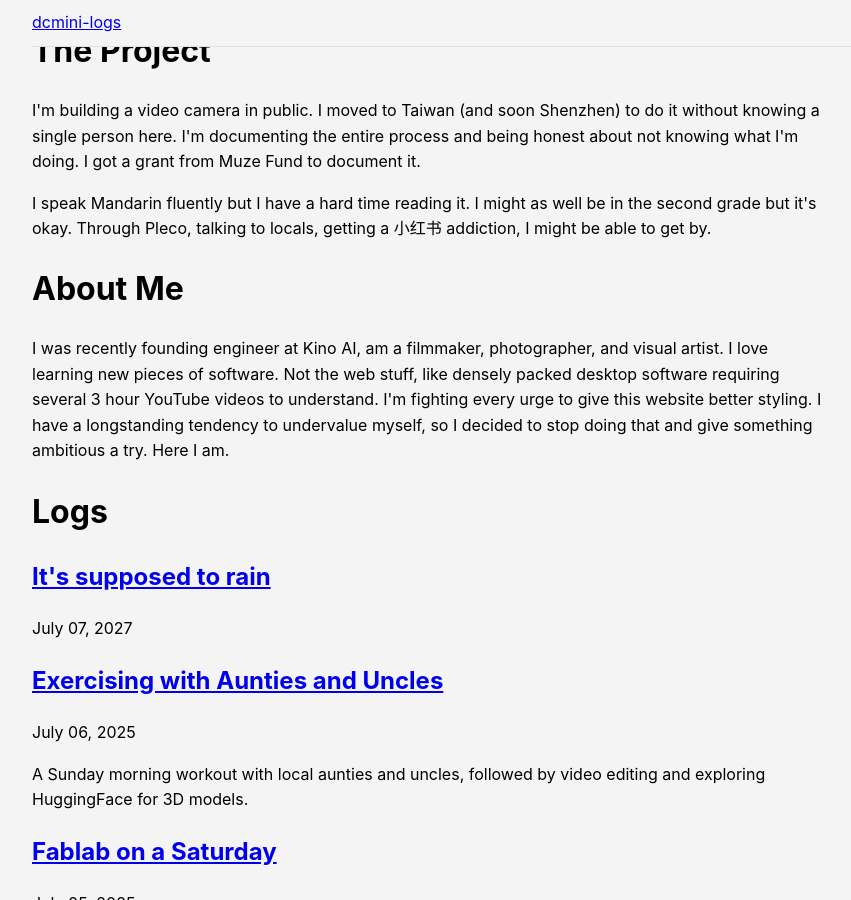
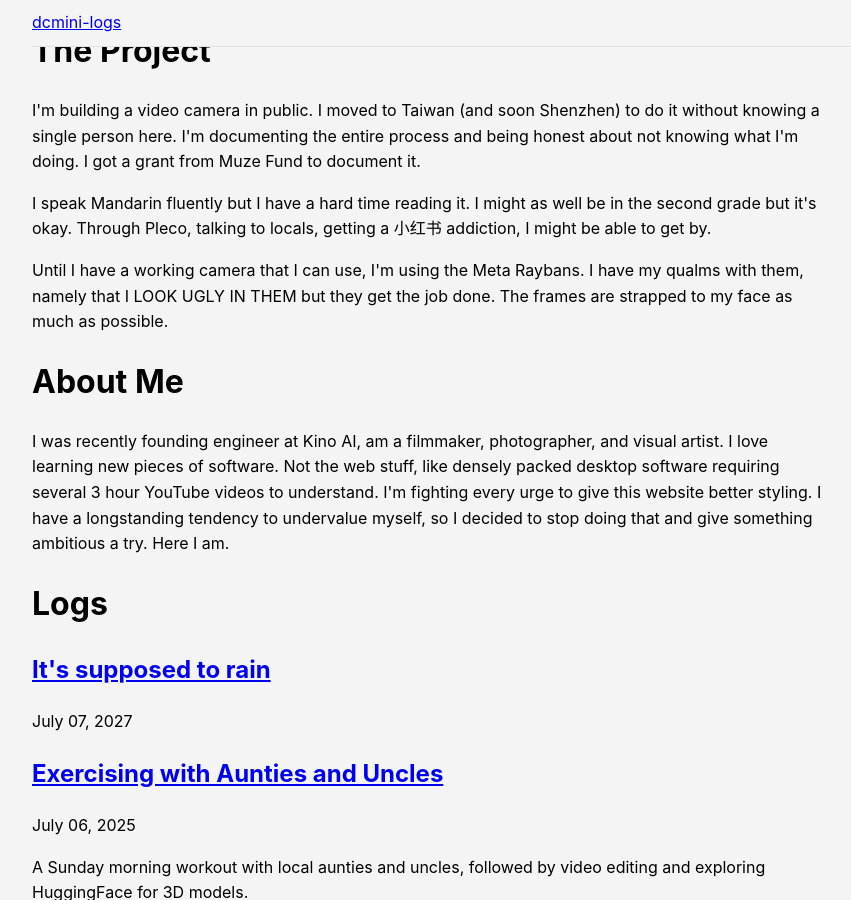
Before and after one commit to cowjuh/dcmini-logs, a Jekyll site: the page built from index.html, in a window 1280 px wide and 900 px high, scrolled down 454 px. Shown: the whole window, without its empty margins (208-1059 px from the left). Built offline with Jekyll 4.4.1, drawn with Linux system fonts in a browser that asks for light colours.

Commit message:
Change copy

```diff
--- a/index.html
+++ b/index.html
@@ -43,6 +43,7 @@ title: Home
     be in the second grade but it's okay. Through Pleco, talking to locals,
     getting a 小红书 addiction, I might be able to get by.
   </p>
+  <p>Until I have a working camera that I can use, I'm using the Meta Raybans. I have my qualms with them, namely that I LOOK UGLY IN THEM but they get the job done. The frames are strapped to my face as much as possible.</p>
 
   <h1>About Me</h1>
   <p>
```
